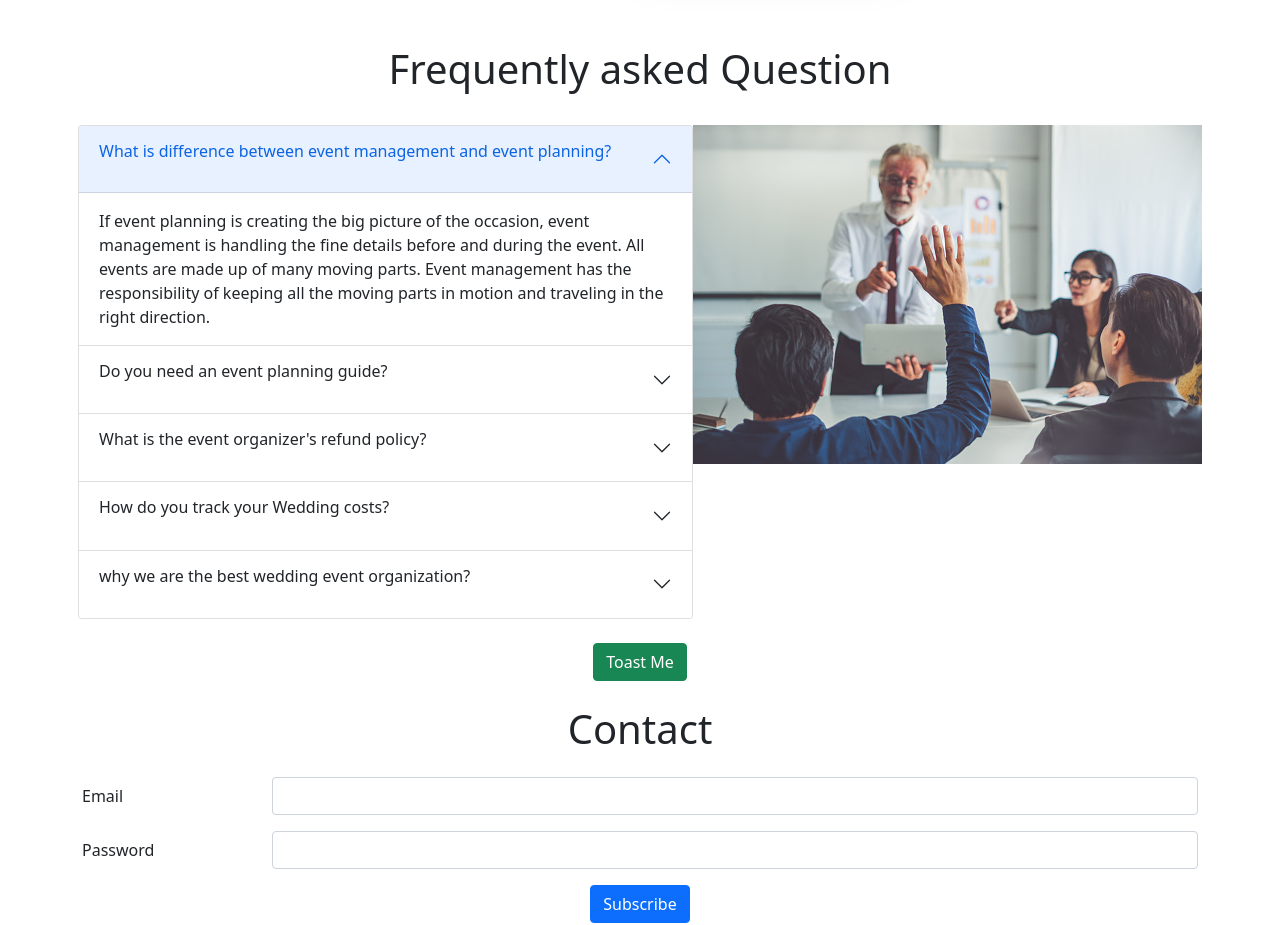
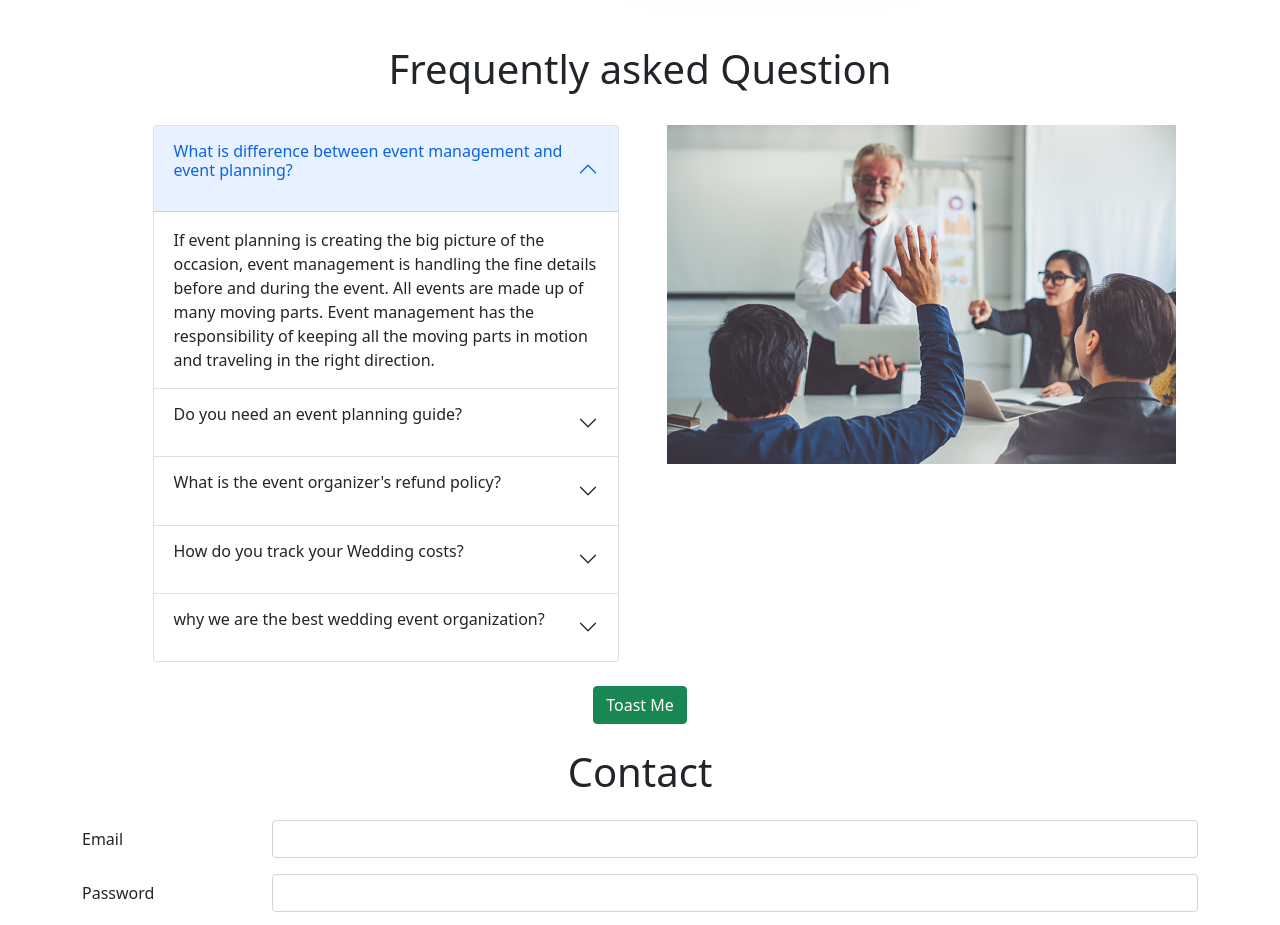
Before and after one commit to shamimbhuiyan1/emanual-convention-center, a plain HTML site: page index.html in a window 1280 px wide. Shown: the part 1060-1985 px from the top of the page. Drawn offline with Linux system fonts and the light colour scheme.

Commit message:
complete project

```diff
--- a/index.html
+++ b/index.html
@@ -223,10 +223,10 @@
       <!-- Frequently asked quesions part. -->
 
       <section class="container">
-          <div class="row ">
+          <div class="row">
             <h1 class="text-center">Frequently asked Question</h1>
         <div class="d-flex justify-content-center align-content-center g-3 my-4">
-          <div class="">
+          <div class="col-lg-6 col-sm-6 px-5">
             <div class="accordion" id="accordionExample">
               <div class="accordion-item">
                 <h2 class="accordion-header" id="headingOne">
@@ -293,13 +293,14 @@
               </div>
             </div>
           </div>
-          <div class="img-fluid ms-xxl-5">
+          <div class="class="col-lg-6 col-sm-12 img-fluid ms-xxl-5">
             <img src="images/rise hand.jpg" alt="">
           </div>
           </div>
         </div>
       </section>
       <!-- toast. -->
+
       <section class="container">
         <div class="row text-center">
           <div class="col-12">
```
